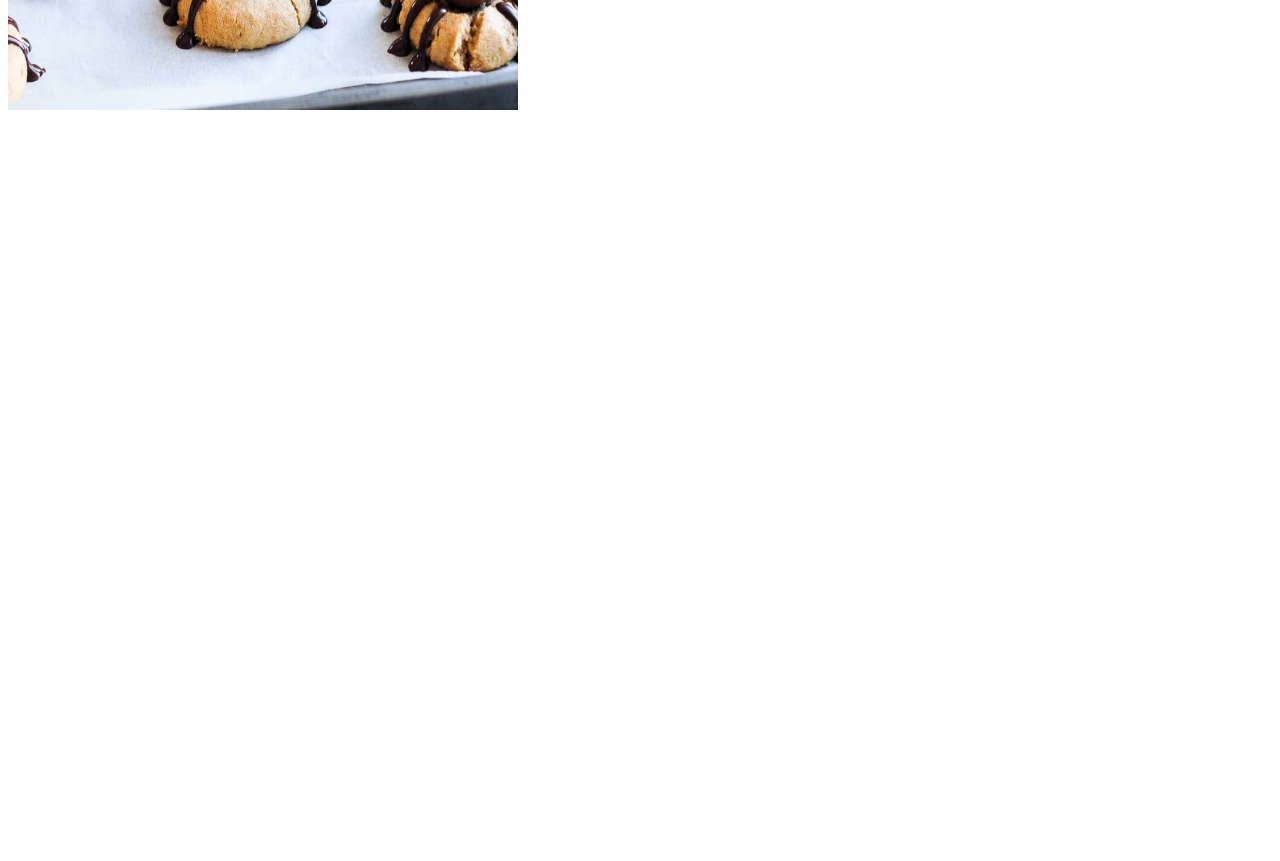
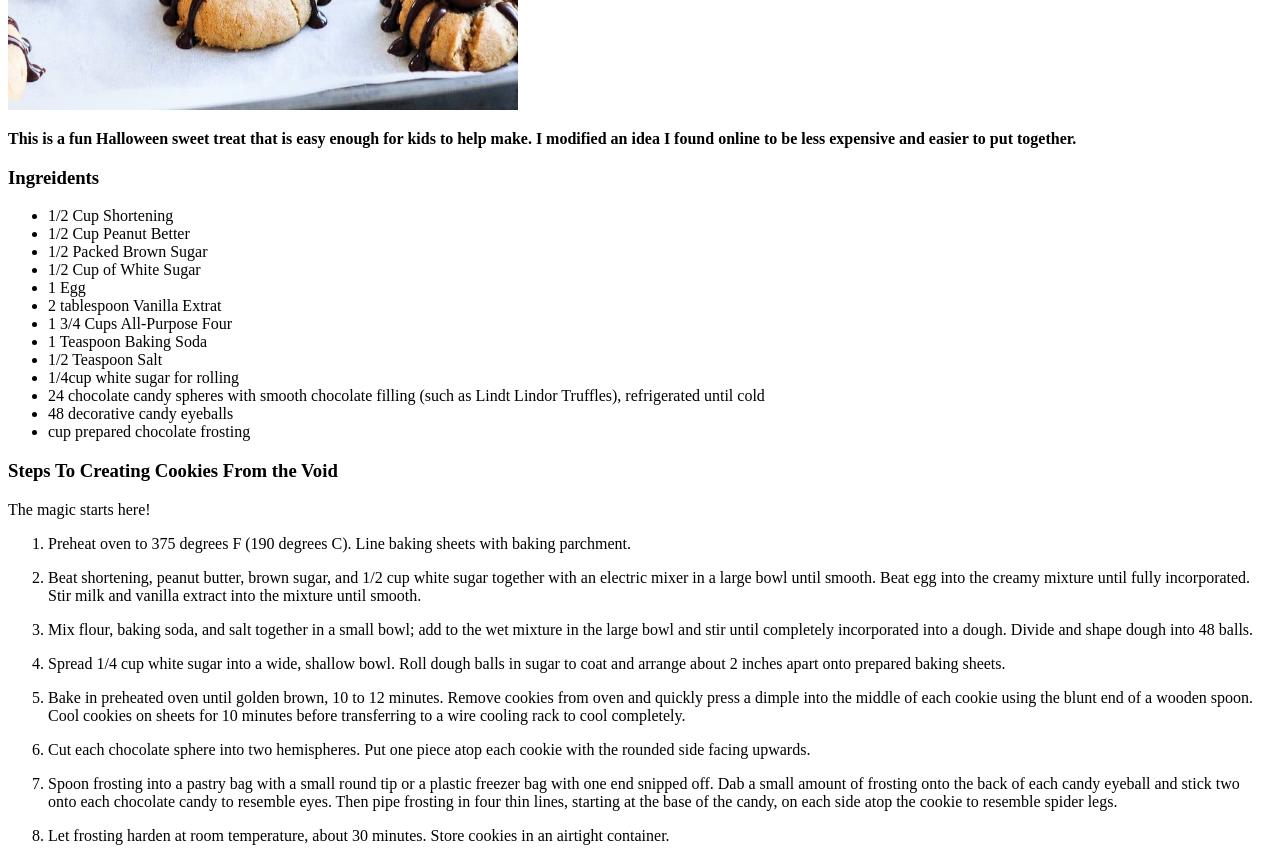
Before and after one commit to rwes-rw/Odin-Recipes-, a plain HTML site: page recipes/peanut-butter-spider-cookies.html in a window 1280 px wide. Shown: the part 460-1321 px from the top of the page. Before the commit the page ends 800 px from the top, so only its background shows below. Drawn offline with Linux system fonts and the light colour scheme.

Commit message:
Finished page with paragraph indents for list steps peanut-better-spider-cookies.html

```diff
--- a/recipes/peanut-butter-spider-cookies.html
+++ b/recipes/peanut-butter-spider-cookies.html
@@ -7,10 +7,82 @@
 </head>
 
 <body>
-<h1>Peanut Butter Spider Cookies</h1>
+    <h1>Peanut Butter Spider Cookies</h1>
     <img src="../images/peanut-butter-spider-cookies.jpeg"
     alt="Tasty brown spider cookies on a plater"
     height="490" width="510">
+
+    <strong><p>This is a fun Halloween sweet treat that is easy enough for
+    kids to help make.
+    I modified an idea I found online to be less
+     expensive and easier to put together.</p></strong>
+
+    <h3>Ingreidents</h3>
+    <ul>
+        <li>1/2 Cup Shortening</li>
+        <li>1/2 Cup Peanut Better</li>
+        <li>1/2 Packed Brown Sugar</li>
+        <li>1/2 Cup of White Sugar</li>
+        <li>1 Egg</li>
+        <li>2 tablespoon Vanilla Extrat</li>
+        <li>1 3/4 Cups All-Purpose Four</li>
+        <li> 1 Teaspoon Baking Soda</li>
+        <li>1/2 Teaspoon Salt</li>
+        <li>1/4cup white sugar for rolling </li>
+        <li>24 chocolate candy spheres with smooth chocolate filling
+            (such as Lindt Lindor Truffles), refrigerated until cold</li>
+        <li>48 decorative candy eyeballs</li>
+        <li>cup prepared chocolate frosting</li>
+
+    </ul>
+
+    <h3>Steps To Creating Cookies From the Void</h3>
+    <P>The magic starts here!</P>
+    <ol>
+
+            <li>Preheat oven to 375 degrees F (190 degrees C).
+                Line baking sheets with baking parchment.</li>
+        <P></P>
+            <li>Beat shortening, peanut butter, brown sugar, and
+                1/2 cup white sugar together with an electric mixer
+                in a large bowl until smooth. Beat egg into the creamy
+                mixture until fully incorporated. Stir milk and vanilla
+                extract into the mixture until smooth.</li>
+        <p></p>
+            <li>Mix flour, baking soda, and salt together in a small
+                bowl; add to the wet mixture in the large bowl and
+                stir until completely incorporated into a dough. Divide
+                and shape dough into 48 balls.</li>
+        <p></p>
+            <li>Spread 1/4 cup white sugar into a wide, shallow bowl.
+                Roll dough balls in sugar to coat and arrange about 2
+                inches apart onto prepared baking sheets.</li>
+        <P></P>
+                <li>Bake in preheated oven until golden brown, 10 to 12
+                minutes. Remove cookies from oven and quickly press
+                a dimple into the middle of each cookie using the blunt
+                end of a wooden spoon. Cool cookies on sheets for 10
+                minutes before transferring to a wire cooling rack to
+                cool completely.</li>
+         <P></P>
+            <li>Cut each chocolate sphere into two hemispheres.
+                    Put one piece atop each cookie with the rounded
+                    side facing upwards. </li>
+        <p></p>
+             <li>Spoon frosting into a pastry bag with a small round
+                 tip or a plastic freezer bag with one end snipped off.
+                Dab a small amount of frosting onto the back of each candy
+                eyeball and stick two onto each chocolate candy to resemble
+                eyes. Then pipe frosting in four thin lines, starting at
+                the base of the candy, on each side atop the cookie to
+                resemble spider legs.</li>
+        <p></p>
+            <li>Let frosting harden at room temperature, about 30 minutes.
+                Store cookies in an airtight container.</li>
+
+
+    </ol>
+
 </body>
 
 </html>
```
